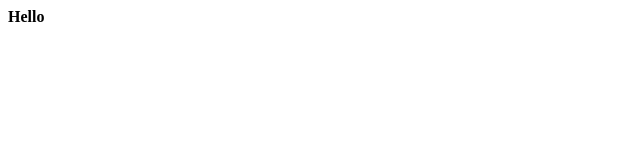
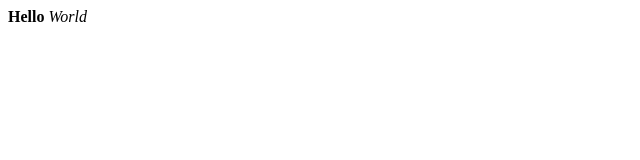
Before and after one commit to djhemath/git-tut, a plain HTML site: page index.html in a window 1280 px wide. Shown: the full height of the page, 0-640 px from the left. Drawn offline with Linux system fonts and the light colour scheme.

Commit message:
Added italic

```diff
--- a/index.html
+++ b/index.html
@@ -1 +1,2 @@
 <b>Hello</b>
+<i>World</i>
```
